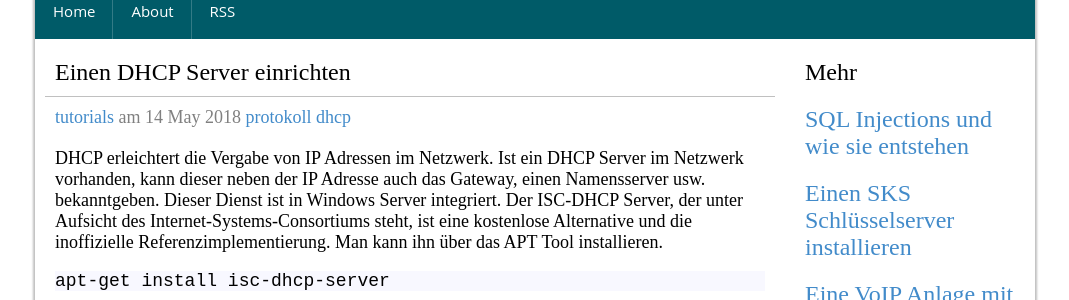
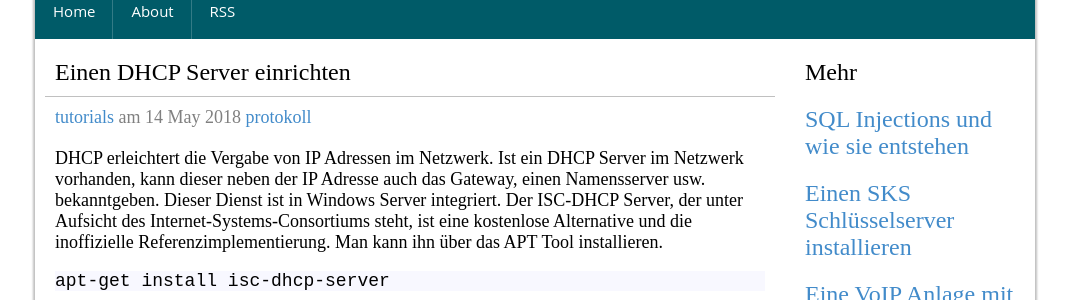
Before and after one commit to zarat/zarat.github.io, a Jekyll site: the page built from _posts/2018-05-14-dhcp-server.markdown, in a window 1280 px wide. Shown: the part 184-484 px from the top of the page, without its empty margins (105-1174 px from the left). Built offline with Jekyll 4.4.1, drawn with Linux system fonts in a browser that asks for light colours; comment, search, counter and statistics services are not loaded.

Commit message:
Update 2018-05-14-dhcp-server.markdown

```diff
--- a/_posts/2018-05-14-dhcp-server.markdown
+++ b/_posts/2018-05-14-dhcp-server.markdown
@@ -2,9 +2,9 @@
 layout: post
 title: Einen DHCP Server einrichten
 author: Manuel Zarat
-category: tutorials
-tags: protokoll dhcp
-permalink: /post/dhcp-server
+categories: tutorials
+tags: protokoll
+permalink: /post/isc-dhcp-server
 ---
 
 <p>DHCP erleichtert die Vergabe von IP Adressen im Netzwerk. Ist ein DHCP Server im Netzwerk vorhanden, kann dieser neben der IP Adresse auch das Gateway, einen Namensserver usw. bekanntgeben. Dieser Dienst ist in Windows Server integriert. Der ISC-DHCP Server, der unter Aufsicht des Internet-Systems-Consortiums steht, ist eine kostenlose Alternative und die inoffizielle Referenzimplementierung. Man kann ihn über das APT Tool installieren.</p>
```
